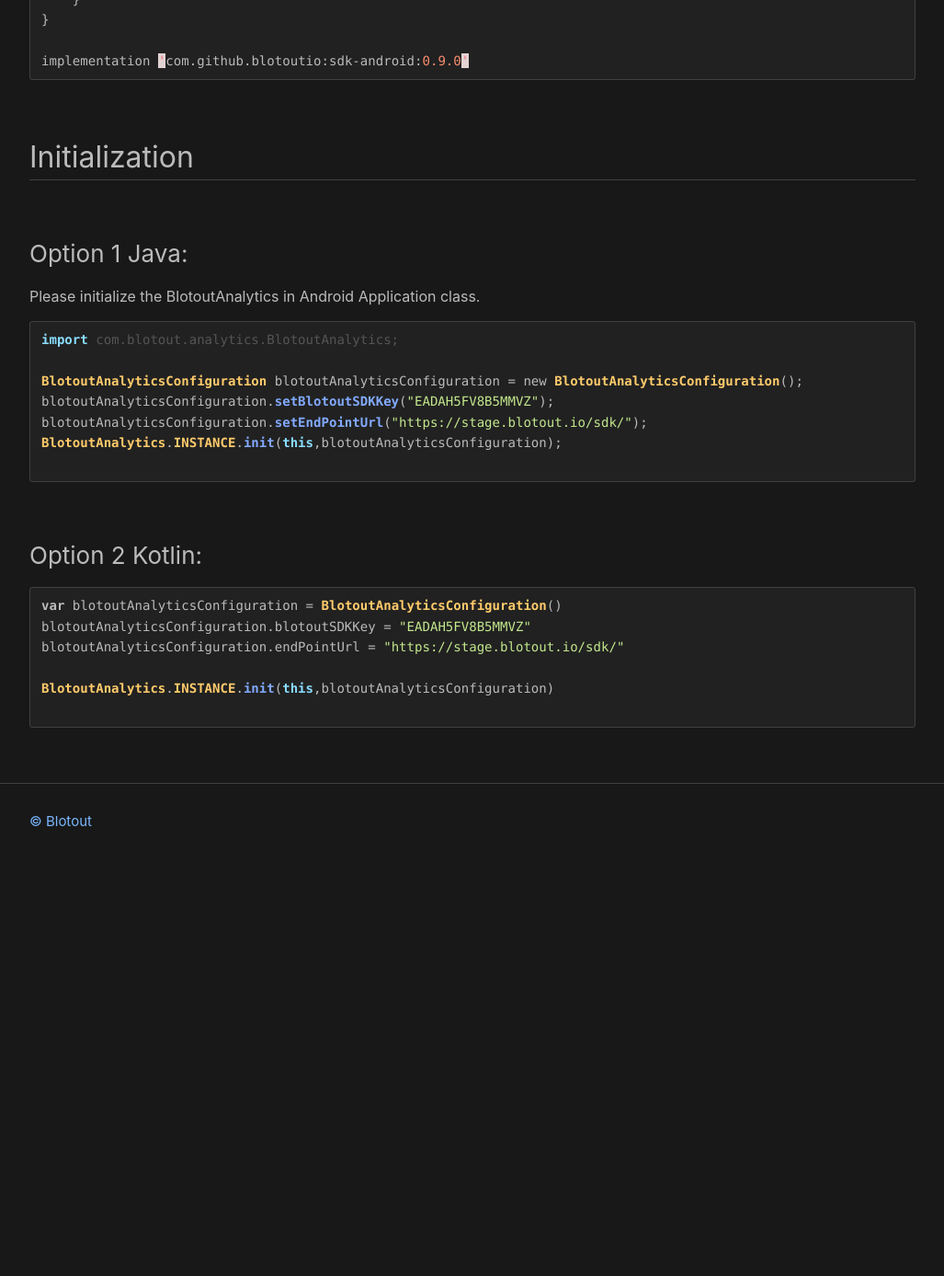
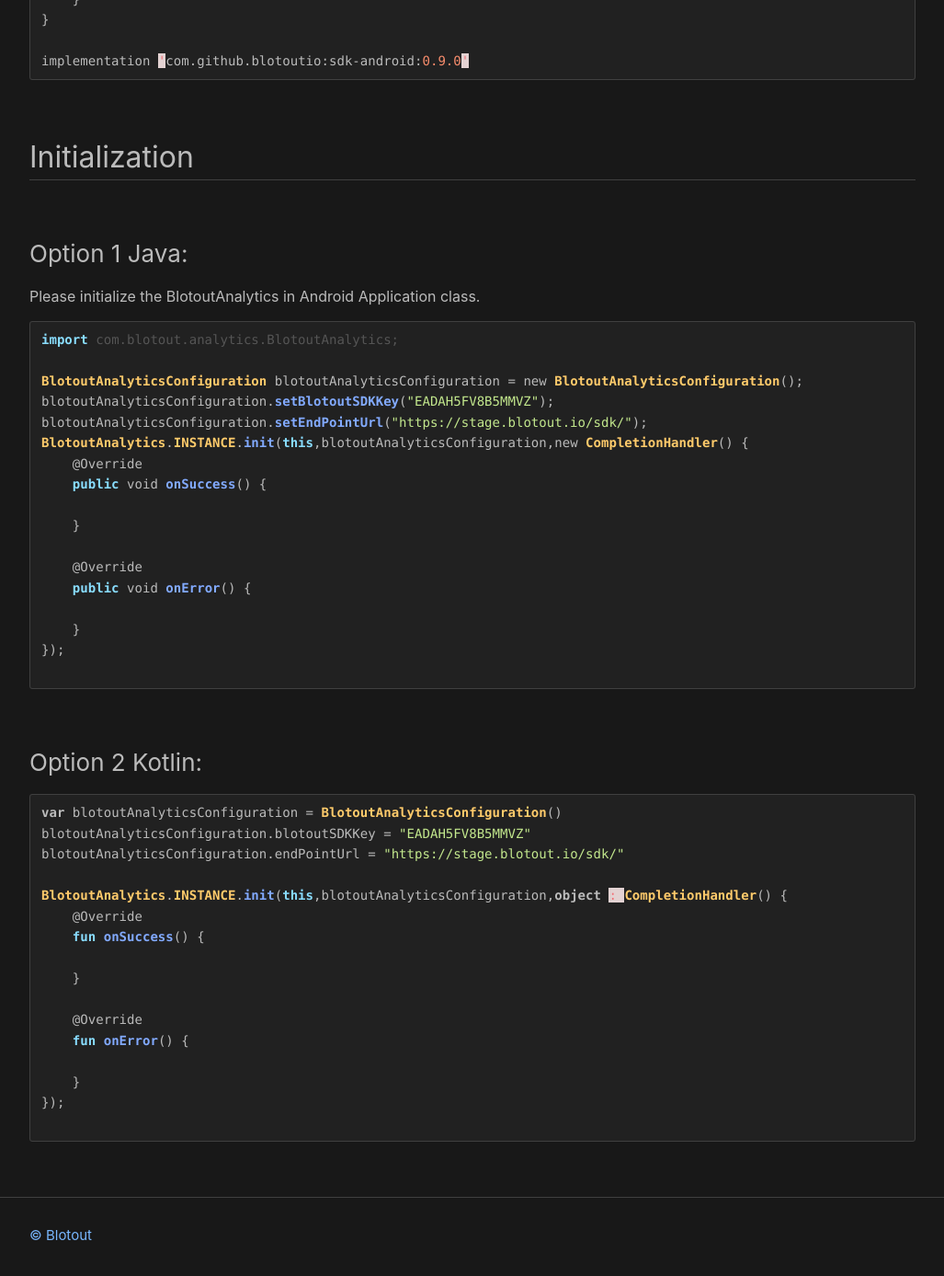
Before and after one commit to blotoutio/sdk-android, a Jekyll site: the page built from docs/integration.md, in a window 1280 px wide and 1400 px high, scrolled down 1101 px. Shown: the top 1387 px of the window at 92% size, without its empty margins (126-1153 px from the left). Built offline with Jekyll 4.4.1, drawn with Linux system fonts in a browser that asks for light colours; our own code applies the rules of GitHub Pages for plain Markdown files; before the commit the page ends 2051 px from its top, so only the background shows below that.

Commit message:
document changes

````diff
--- a/docs/integration.md
+++ b/docs/integration.md
@@ -32,7 +32,17 @@ import com.blotout.analytics.BlotoutAnalytics;
 BlotoutAnalyticsConfiguration blotoutAnalyticsConfiguration = new BlotoutAnalyticsConfiguration();
 blotoutAnalyticsConfiguration.setBlotoutSDKKey("EADAH5FV8B5MMVZ");
 blotoutAnalyticsConfiguration.setEndPointUrl("https://stage.blotout.io/sdk/");
-BlotoutAnalytics.INSTANCE.init(this,blotoutAnalyticsConfiguration);
+BlotoutAnalytics.INSTANCE.init(this,blotoutAnalyticsConfiguration,new CompletionHandler() {
+    @Override
+    public void onSuccess() {
+
+    }
+
+    @Override
+    public void onError() {
+
+    }
+});
 
 ```
 
@@ -42,6 +52,16 @@ var blotoutAnalyticsConfiguration = BlotoutAnalyticsConfiguration()
 blotoutAnalyticsConfiguration.blotoutSDKKey = "EADAH5FV8B5MMVZ"
 blotoutAnalyticsConfiguration.endPointUrl = "https://stage.blotout.io/sdk/"
 
-BlotoutAnalytics.INSTANCE.init(this,blotoutAnalyticsConfiguration)
+BlotoutAnalytics.INSTANCE.init(this,blotoutAnalyticsConfiguration,object : CompletionHandler() {
+    @Override
+    fun onSuccess() {
+
+    }
+
+    @Override
+    fun onError() {
+
+    }
+});
 
 ```
````
Also changed, not shown: docs/basic_apis.md (+13 -1 lines).
